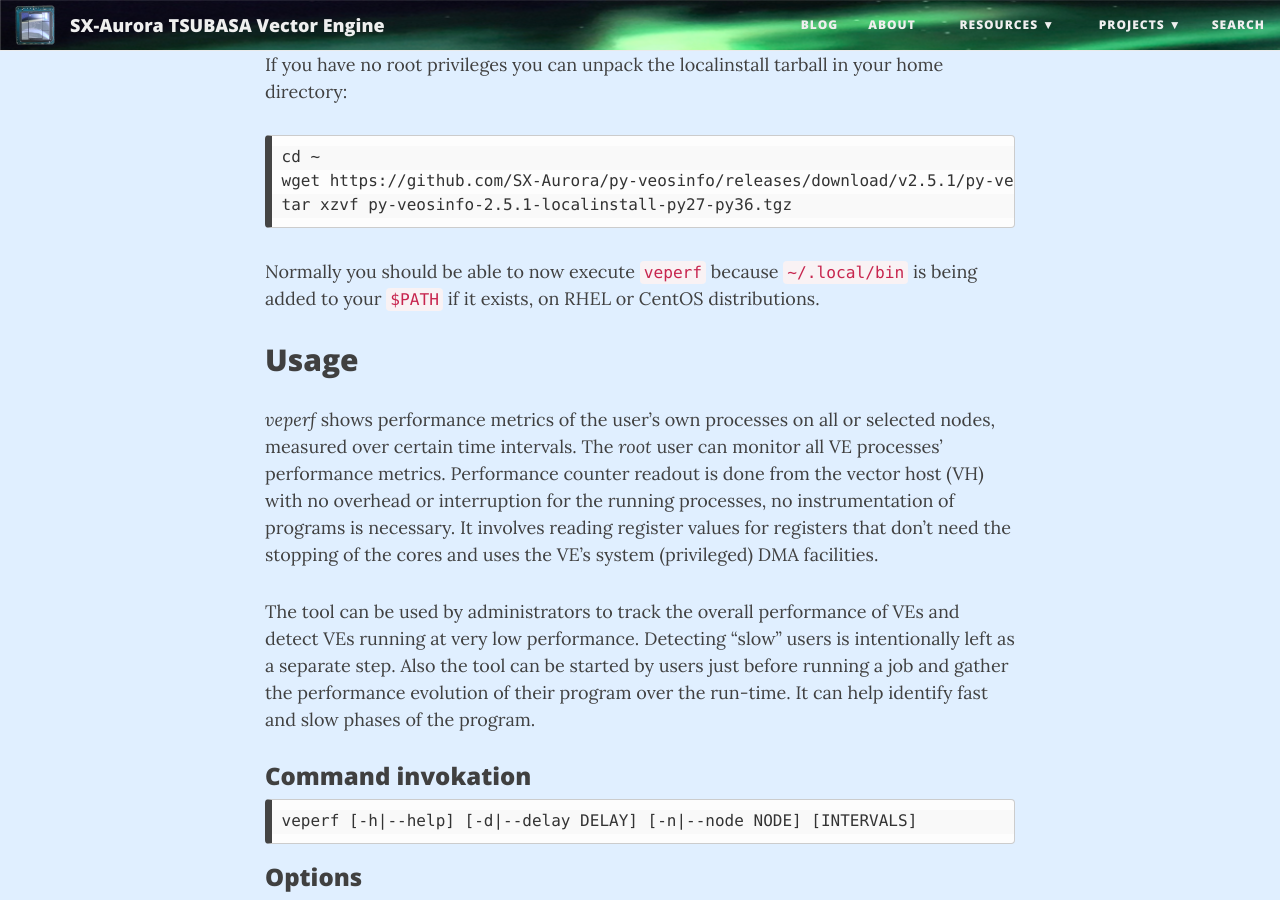
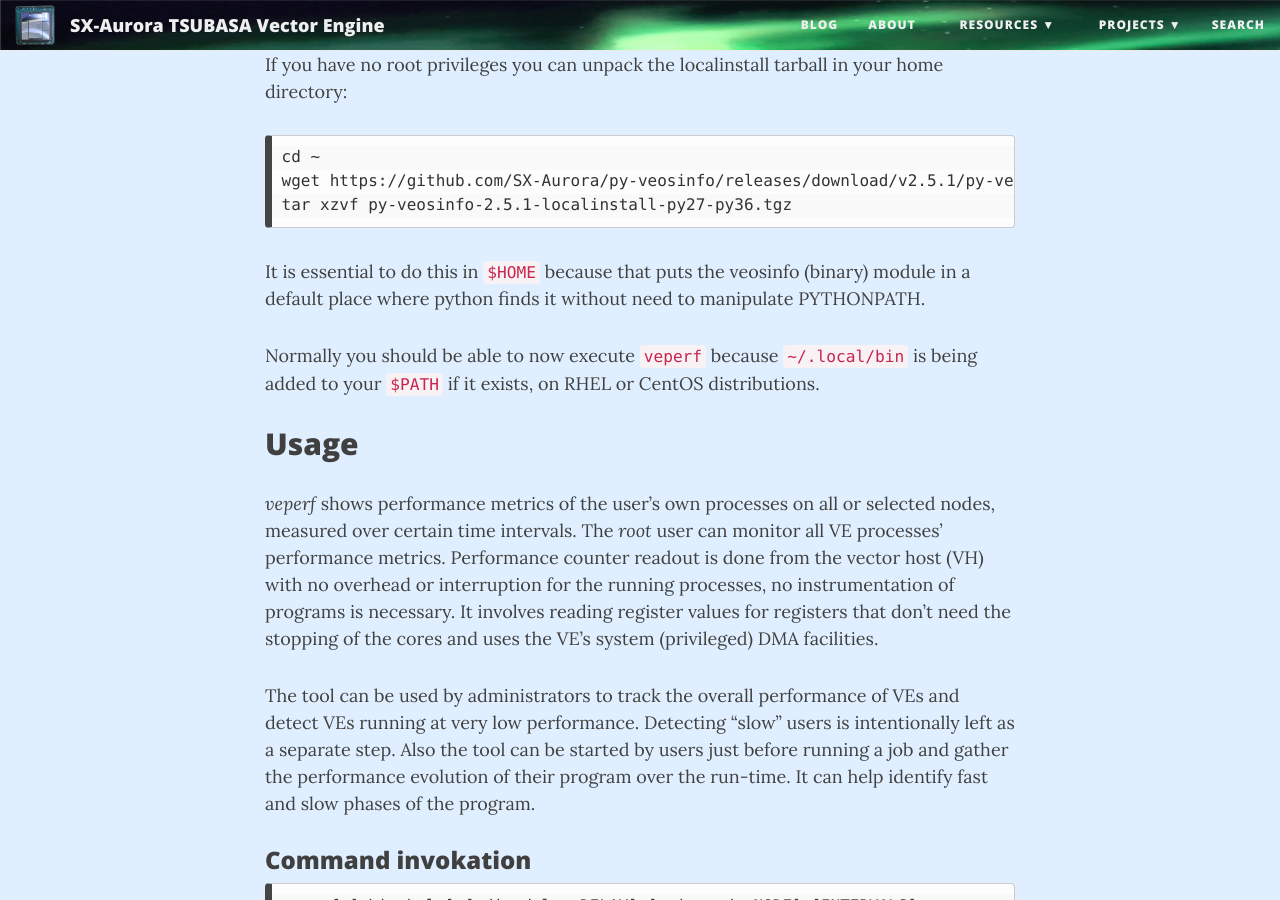
Before and after one commit to SX-Aurora/SX-Aurora.github.io, a Jekyll site: the page built from _posts/2020-07-19-veperf-bw-power.md, in a window 1280 px wide and 900 px high, scrolled down 1844 px. Built offline with Jekyll 4.4.1, drawn with Linux system fonts in a browser that asks for light colours; nearby versions of some CDN libraries; comment, search, counter and statistics services are not loaded.

Commit message:
Added note on local install.

````diff
--- a/_posts/2020-07-19-veperf-bw-power.md
+++ b/_posts/2020-07-19-veperf-bw-power.md
@@ -76,6 +76,9 @@ cd ~
 wget https://github.com/SX-Aurora/py-veosinfo/releases/download/v2.5.1/py-veosinfo-2.5.1-localinstall-py27-py36.tgz
 tar xzvf py-veosinfo-2.5.1-localinstall-py27-py36.tgz
 ```
+It is essential to do this in `$HOME` because that puts the veosinfo
+(binary) module in a default place where python finds it without need
+to manipulate PYTHONPATH.
 
 Normally you should be able to now execute `veperf` because
 `~/.local/bin` is being added to your `$PATH` if it exists, on RHEL or
````
